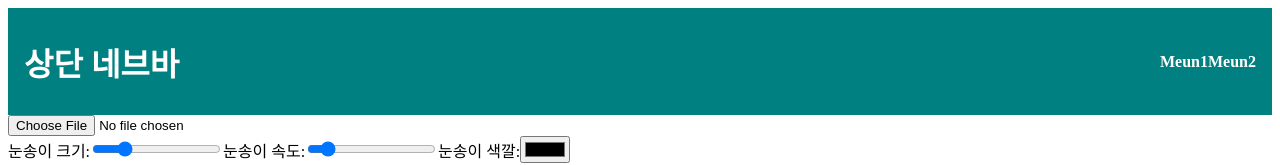
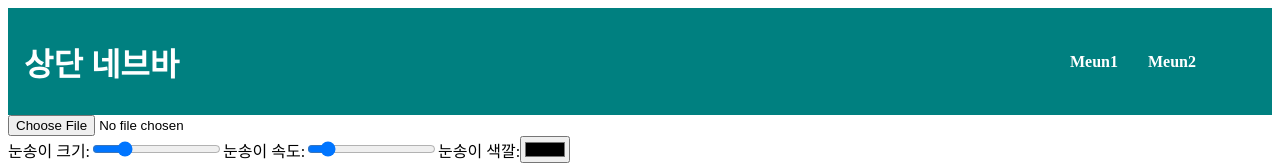
Before and after one commit to GDSC-snowflowerthon/SnowPick-team07-web, a React (Create React App) app: page / in a window 1280 px wide. Shown: the top 165 px of the page. Built offline with nearby package versions, Linux system fonts and the light colour scheme.

Commit message:
[Refactor] 스타일 파일 분리

```diff
--- a/src/pages/layout/Navbar.jsx
+++ b/src/pages/layout/Navbar.jsx
@@ -1,25 +1,14 @@
-import styled from "styled-components";
+import * as S from "./style";
 
 const NavBar = () => {
-  const NavContainer = styled.div`
-    height: 75px;
-    padding: 1rem;
-    color: white;
-    background: teal;
-    font-weight: bold;
-    display: flex;
-    justify-content: space-between;
-    align-items: center;
-  `;
-
   return (
-    <NavContainer>
+    <S.NavContainer>
       <h1>상단 네브바</h1>
-      <nav>
-        <span>Meun1</span>
-        <span>Meun2</span>
-      </nav>
-    </NavContainer>
+      <S.NavItemContainer>
+        <S.NavItem>Meun1</S.NavItem>
+        <S.NavItem>Meun2</S.NavItem>
+      </S.NavItemContainer>
+    </S.NavContainer>
   );
 };
 
--- /dev/null
+++ b/src/pages/layout/style.jsx
@@ -0,0 +1,20 @@
+import styled from "styled-components";
+
+export const NavContainer = styled.div`
+  height: 75px;
+  padding: 1rem;
+  color: white;
+  background: teal;
+  font-weight: bold;
+  display: flex;
+  justify-content: space-between;
+  align-items: center;
+`;
+
+export const NavItemContainer = styled.nav`
+  margin-right: 30px;
+`;
+
+export const NavItem = styled.span`
+  margin-right: 30px;
+`;
```
